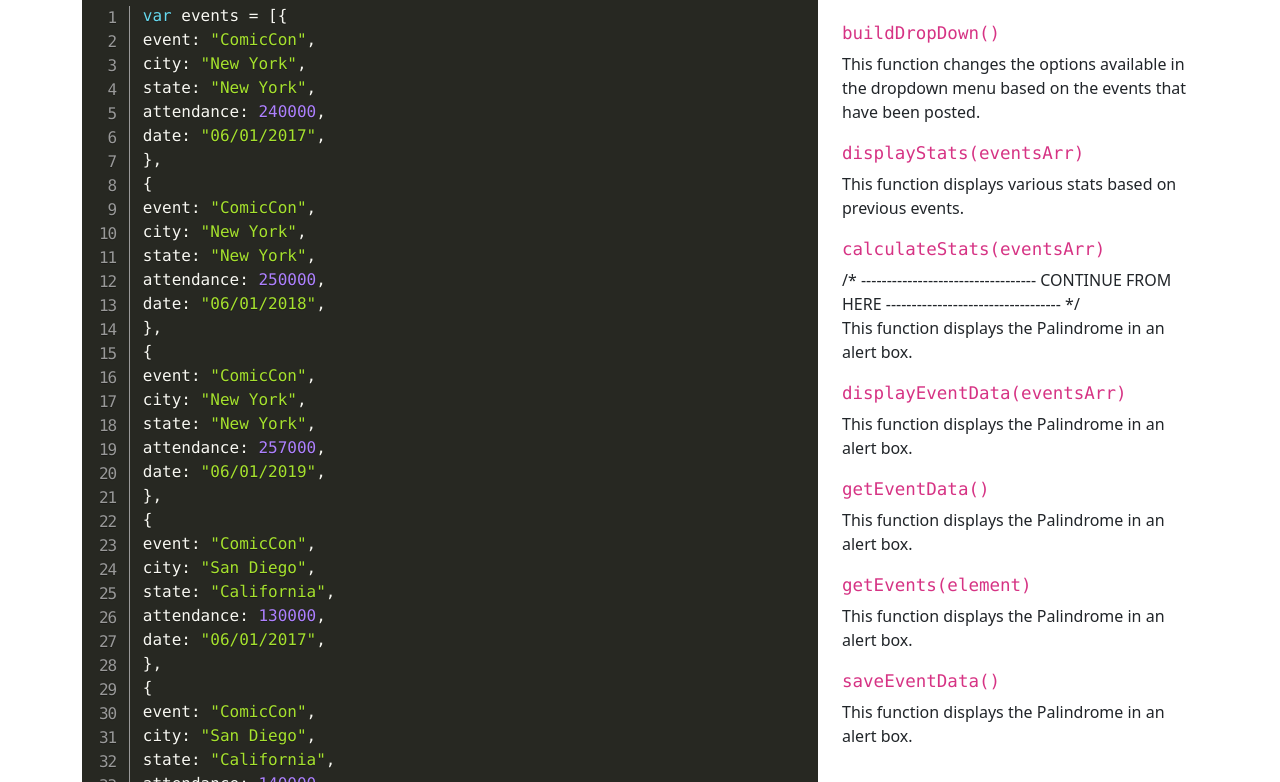
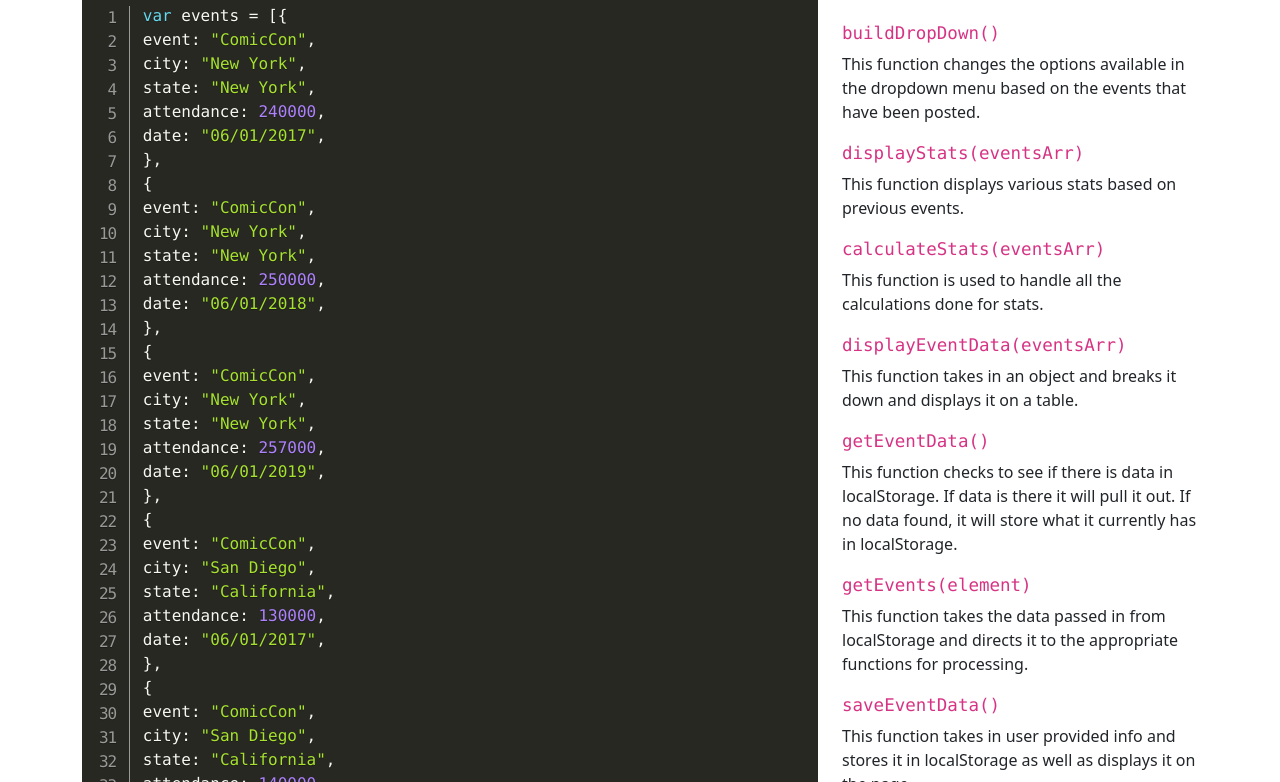
Before and after one commit to curtisdhenley/js-soiree-events, a plain HTML site: page code.html in a window 1280 px wide. Shown: the part 170-952 px from the top of the page. Drawn offline with nearby package versions, Linux system fonts and the light colour scheme.

Commit message:
finished updating info on code.html

```diff
--- a/code.html
+++ b/code.html
@@ -327,16 +327,15 @@
                 <h5><code>displayStats(eventsArr)</code></h5>
                 <p>This function displays various stats based on previous events.</p>
                 <h5><code>calculateStats(eventsArr)</code></h5>
-                /* ---------------------------------- CONTINUE FROM HERE ---------------------------------- */
-                <p>This function displays the Palindrome in an alert box.</p>
+                <p>This function is used to handle all the calculations done for stats.</p>
                 <h5><code>displayEventData(eventsArr)</code></h5>
-                <p>This function displays the Palindrome in an alert box.</p>
+                <p>This function takes in an object and breaks it down and displays it on a table.</p>
                 <h5><code>getEventData()</code></h5>
-                <p>This function displays the Palindrome in an alert box.</p>
+                <p>This function checks to see if there is data in localStorage. If data is there it will pull it out. If no data found, it will store what it currently has in localStorage.</p>
                 <h5><code>getEvents(element)</code></h5>
-                <p>This function displays the Palindrome in an alert box.</p>
+                <p>This function takes the data passed in from localStorage and directs it to the appropriate functions for processing.</p>
                 <h5><code>saveEventData()</code></h5>
-                <p>This function displays the Palindrome in an alert box.</p>
+                <p>This function takes in user provided info and stores it in localStorage as well as displays it on the page.</p>
             </div>
         </div>
     </main>
```
